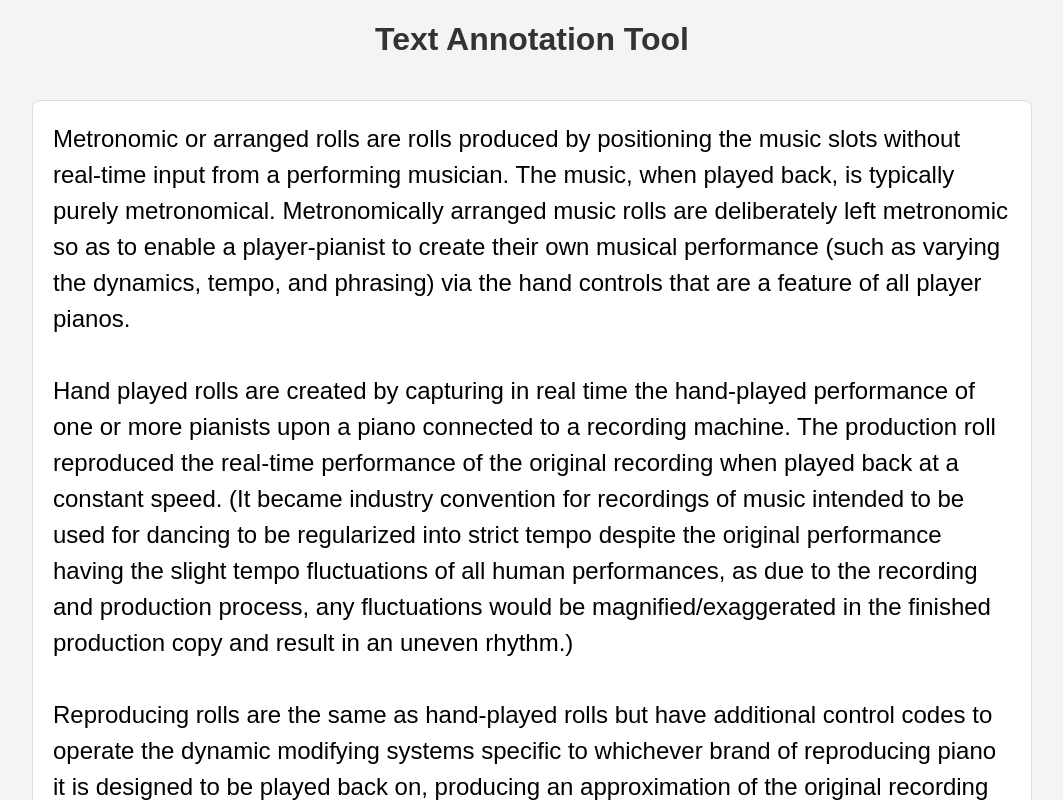
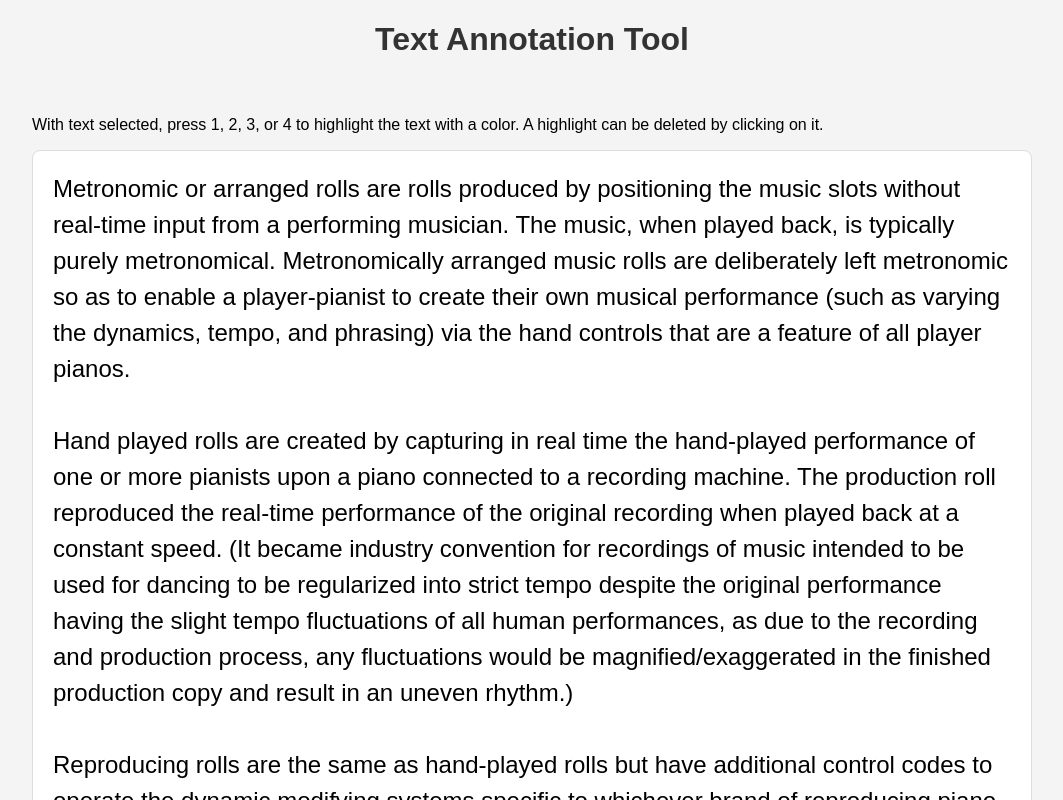
Before and after one commit to samchristywork/annotation_app, a plain HTML site: page static/index.html in a window 1280 px wide. Both pictures are taken after a click on the button "Submit". Shown: the top 800 px of the page, without its empty margins (108-1171 px from the left). Drawn offline with Linux system fonts and the light colour scheme.

Commit message:
feat: Add instructions to the page
This commit adds a few p tags so the user knows how to use the app.

Adding the instructions in the render function is a little silly, but
whatever.

```diff
--- a/static/index.html
+++ b/static/index.html
@@ -12,6 +12,7 @@
 <body>
   <h1>Text Annotation Tool</h1>
   <div id="root" class="container">
+    <p class="centered">Please paste your text here, and then click submit.</p>
     <div>
       <textarea id="text_area" name="userText" rows="20" cols="50" placeholder="Enter your text here..."></textarea>
       <br><br>
--- a/static/script.js
+++ b/static/script.js
@@ -162,12 +162,14 @@ function highlightMatches() {
 
 function render() {
   let html = '';
+  html += '<p class="centered">With text selected, press 1, 2, 3, or 4 to highlight the text with a color. ';
+  html += 'A highlight can be deleted by clicking on it.</p>';
   html += '<div class="annotated_text" id="annotated_text">';
 
-  console.log("Highlights:");
-  for (let i = 0; i < highlights.length; i++) {
-    console.log(highlights[i].start, highlights[i].end, highlights[i].color);
-  }
+  //console.log("Highlights:");
+  //for (let i = 0; i < highlights.length; i++) {
+  //  console.log(highlights[i].start, highlights[i].end, highlights[i].color);
+  //}
 
   var inflectionPoints = [0, body_text.length];
   for (let i = 0; i < highlights.length; i++) {
```
